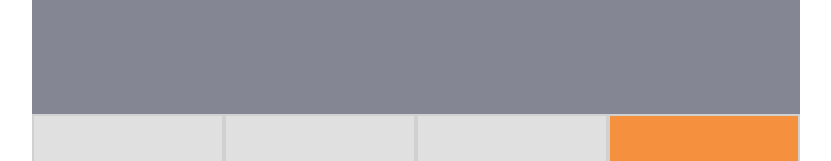
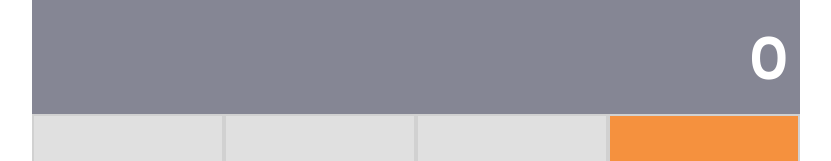
Before and after one commit to maxthestranger/math_magician, a React (Create React App) app: page / in a window 1280 px wide. Shown: the top 161 px of the page, without its empty margins (224-1055 px from the left). Built offline with nearby package versions, Linux system fonts and the light colour scheme.

Commit message:
refactor class to functions

```diff
--- a/src/App.js
+++ b/src/App.js
@@ -1,9 +1,5 @@
-/* eslint-disable react/prefer-stateless-function */
-import { Component } from 'react';
 import Calculator from './components/Calculator';
 
-export default class App extends Component {
-  render() {
-    return <Calculator />;
-  }
+export default function App() {
+  return <Calculator />;
 }
--- a/src/components/Button.js
+++ b/src/components/Button.js
@@ -1,14 +1,7 @@
-import React, { Component } from 'react';
+import React from 'react';
 import { PropTypes } from 'prop-types';
 
-export default class Button extends Component {
-  constructor(props) {
-    super(props);
-    this.state = {};
-  }
-
-  render() {
-    const { value, handleClick } = this.props;
+export default function Button({ value, handleClick }) {
   return (
     <button
       type="button"
@@ -22,7 +15,6 @@ export default class Button extends Component {
     </button>
   );
 }
-}
 
 Button.propTypes = {
   value: PropTypes.string.isRequired,
--- a/src/components/Calculator.js
+++ b/src/components/Calculator.js
@@ -1,31 +1,19 @@
-import React, { Component } from 'react';
+import React, { useState } from 'react';
 import calculate from '../logic/calculate';
 import Button from './Button';
 
-class Calculator extends Component {
-  constructor(props) {
-    super(props);
-    this.state = {
-      obj: {
+export default function Calculator() {
+  const [calcObj, setCalcObj] = useState({
     total: null,
     next: null,
     operation: null,
-      },
+  });
+
+  const handleClick = (btnValue) => {
+    setCalcObj({ ...calcObj, ...calculate(calcObj, btnValue) });
   };
-    this.handleClick = this.handleClick.bind(this);
-  }
 
-  handleClick(btnValue) {
-    const { obj } = this.state;
-    const newObj = { ...obj, ...calculate(obj, btnValue) };
-    this.setState({
-      obj: newObj,
-    });
-  }
-
-  render() {
-    const { obj } = this.state;
-    const result = obj.next || obj.total;
+  const result = calcObj.next || calcObj.total;
   const btnData = [
     'AC',
     '+/-',
@@ -53,19 +41,16 @@ class Calculator extends Component {
         type="text"
         className="calculator-screen"
         // eslint-disable-next-line react/destructuring-assignment
-          value={result ? Number(result) : ''}
+        value={result ? Number(result) : 0}
         disabled
       />
       <div>{}</div>
 
       <div className="calculator-keys">
         {btnData.map((btn) => (
-            <Button key={btn} value={btn} handleClick={this.handleClick} />
+          <Button key={btn} value={btn} handleClick={handleClick} />
         ))}
       </div>
     </div>
   );
 }
-}
-
-export default Calculator;
```
Lines whose indentation alone changed are shown as unchanged.
